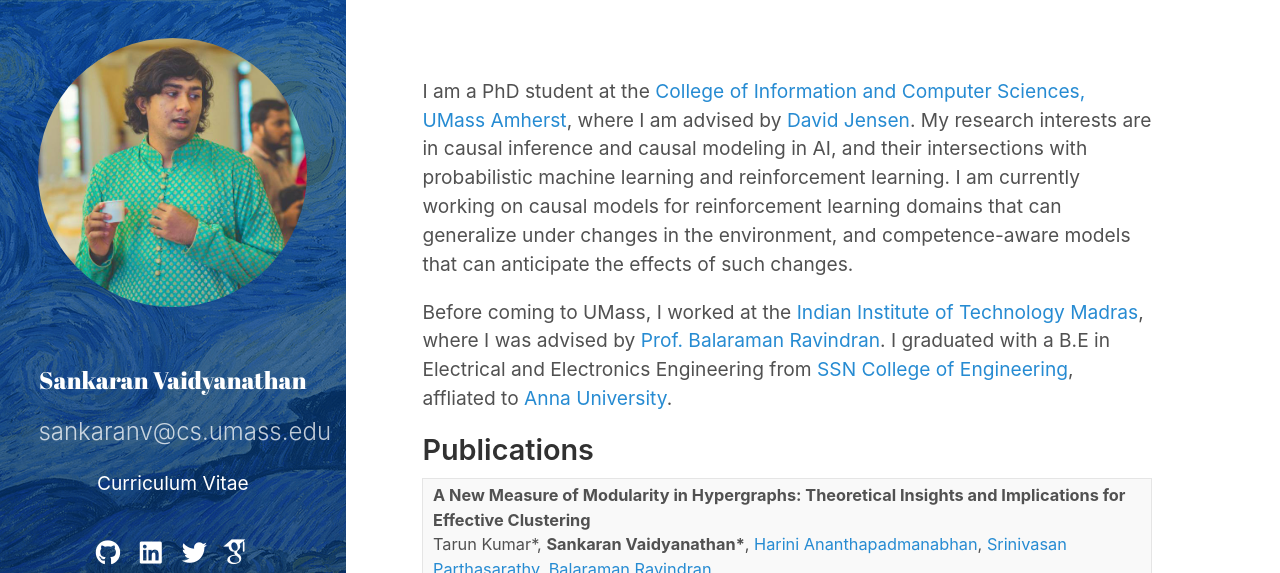
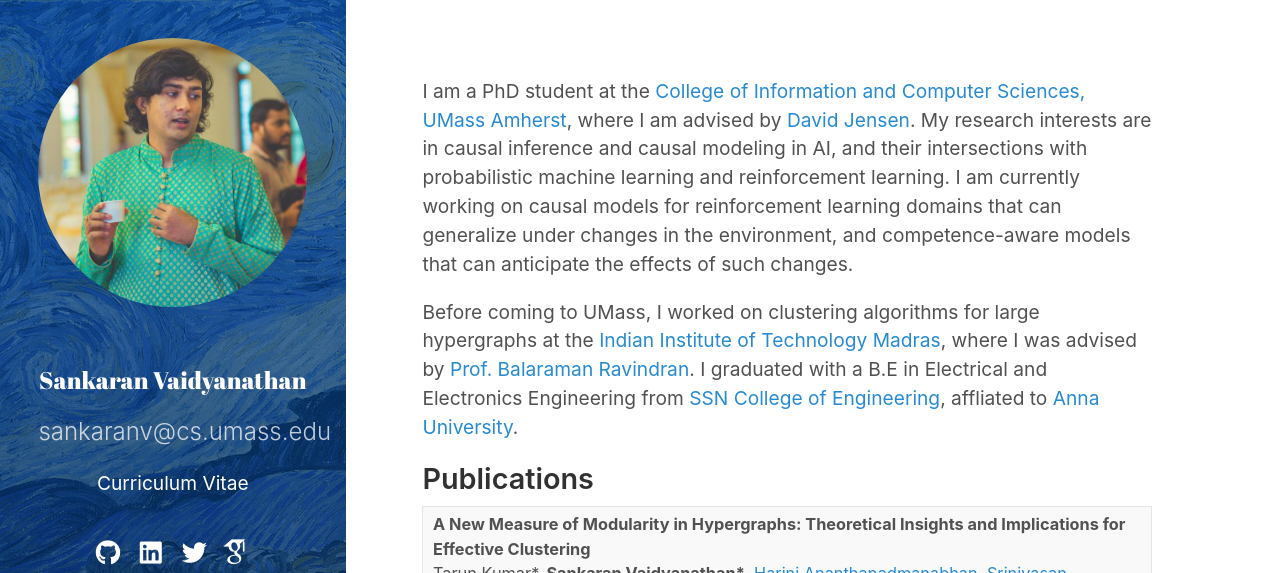
Before and after one commit to sankaranv/sankaranv.github.io, a Jekyll site: the page built from index.md, in a window 1280 px wide, cut to the strip 0-573 px from the top of the page. Built offline with Jekyll 4.4.1, drawn with Linux system fonts in a browser that asks for light colours; nearby versions of some CDN libraries; some web fonts are replaced; the list of posts is cut into pages by our own code.

Commit message:
Update index.md

```diff
--- a/index.md
+++ b/index.md
@@ -6,7 +6,7 @@ sidebar_link: false
 
 I am a PhD student at the [College of Information and Computer Sciences, UMass Amherst](https://www.cics.umass.edu/), where I am advised by [David Jensen](https://people.cs.umass.edu/~jensen/). My research interests are in causal inference and causal modeling in AI, and their intersections with probabilistic machine learning and reinforcement learning. I am currently working on causal models for reinforcement learning domains that can generalize under changes in the environment, and competence-aware models that can anticipate the effects of such changes.
 
-Before coming to UMass, I worked at the [Indian Institute of Technology Madras](https://www.iitm.ac.in/), where I was advised by [Prof. Balaraman Ravindran](https://www.cse.iitm.ac.in/~ravi/). I graduated with a B.E in Electrical and Electronics Engineering from [SSN College of Engineering](http://www.ssn.edu.in/), affliated to [Anna University](https://www.annauniv.edu/).
+Before coming to UMass, I worked on clustering algorithms for large hypergraphs at the [Indian Institute of Technology Madras](https://www.iitm.ac.in/), where I was advised by [Prof. Balaraman Ravindran](https://www.cse.iitm.ac.in/~ravi/). I graduated with a B.E in Electrical and Electronics Engineering from [SSN College of Engineering](http://www.ssn.edu.in/), affliated to [Anna University](https://www.annauniv.edu/).
 
 ## Publications
 
```
